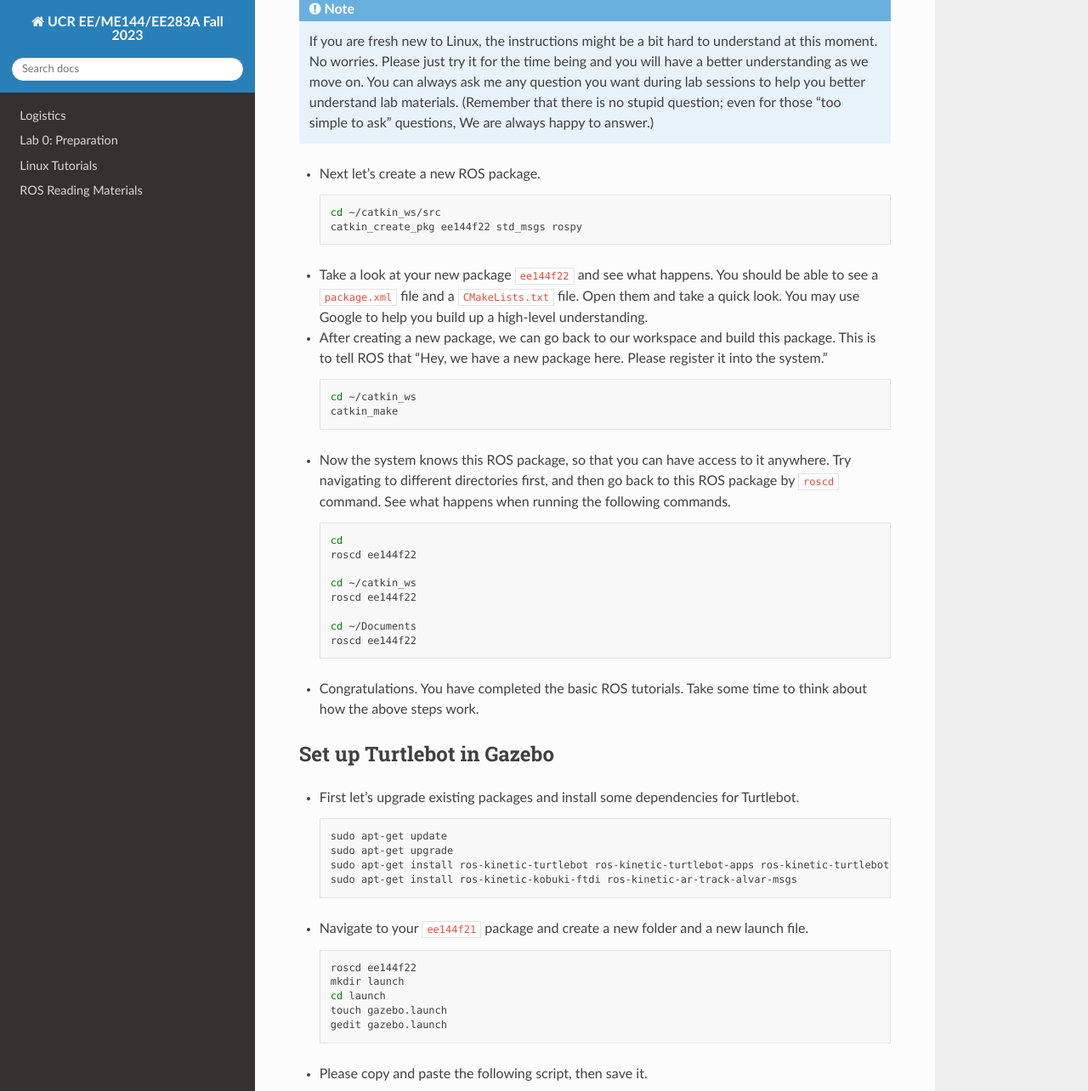
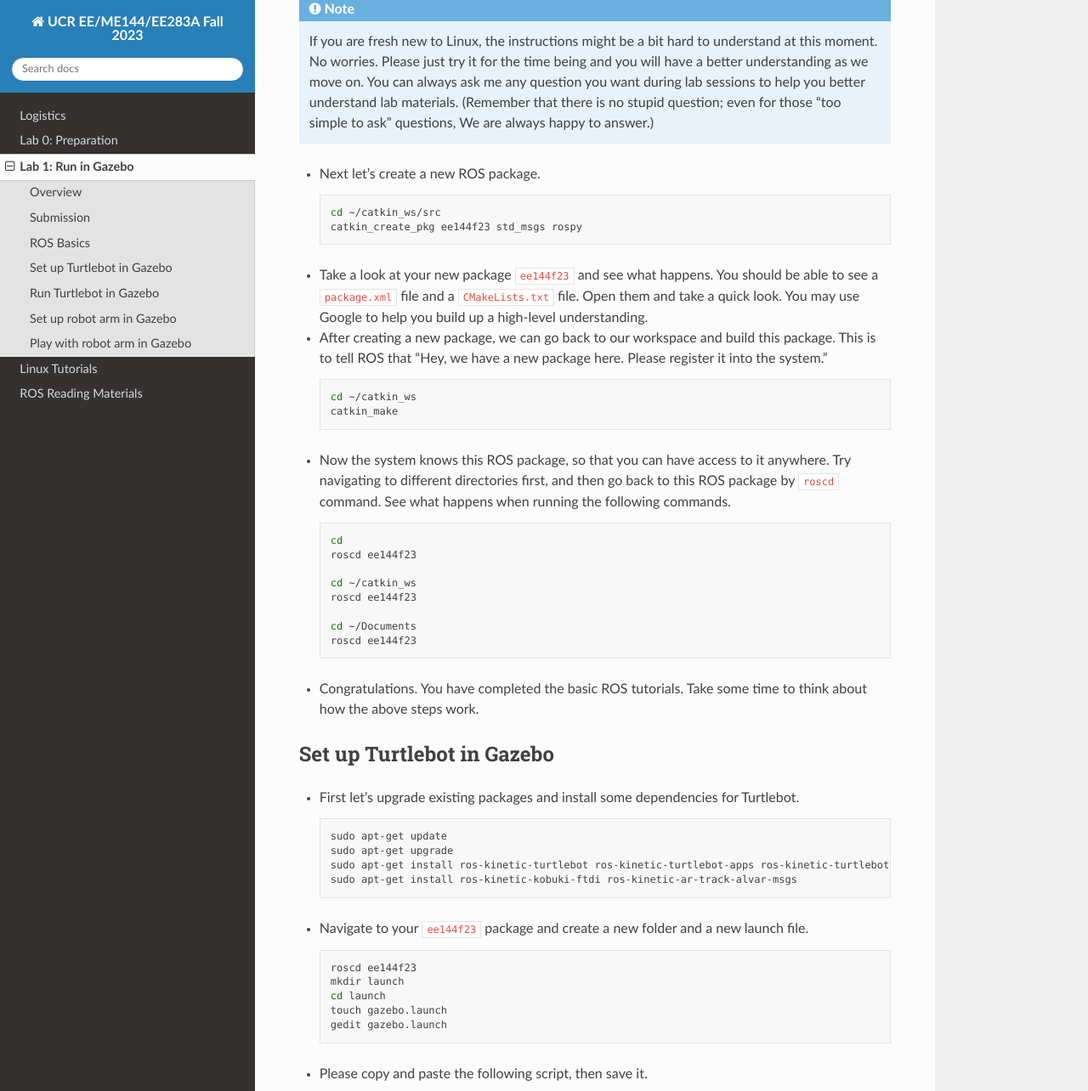
Before and after one commit to UCR-Robotics/ee144, a Sphinx documentation site: the page built from docs/lab1.rst, in a window 1280 px wide and 1400 px high, scrolled down 1226 px, cut to the strip 0-1284 px from the top of the window. Shown: the whole strip at 85% size. Built offline with Sphinx 7.4.7 and the Read the Docs theme 2.0.0, drawn with Linux system fonts in a browser that asks for light colours; some of the changed text lies outside the part shown.

Commit message:
up-to-date

```diff
--- a/docs/index.rst
+++ b/docs/index.rst
@@ -24,3 +25,4 @@
 - 09/22/2023: Welcome!
 - 09/29/2023: Please read `logistics <logistics.html>`_.
 - 09/29/2023: `Lab 0 <lab0.html>`_ is up.
+- 10/01/2023: `Lab 1 <lab1.html>`_ is up.
--- a/docs/lab1.rst
+++ b/docs/lab1.rst
@@ -67,9 +67,9 @@
   .. code-block:: bash
 
     cd ~/catkin_ws/src
-    catkin_create_pkg ee144f22 std_msgs rospy
+    catkin_create_pkg ee144f23 std_msgs rospy
 
-- Take a look at your new package ``ee144f22`` and see what happens. You should be able to see a ``package.xml`` file
+- Take a look at your new package ``ee144f23`` and see what happens. You should be able to see a ``package.xml`` file
   and a ``CMakeLists.txt`` file. Open them and take a quick look.
   You may use Google to help you build up a high-level understanding.
 
@@ -88,13 +88,13 @@
   .. code-block:: bash
 
     cd
-    roscd ee144f22
+    roscd ee144f23
 
     cd ~/catkin_ws
-    roscd ee144f22
+    roscd ee144f23
 
     cd ~/Documents
-    roscd ee144f22
+    roscd ee144f23
 
 - Congratulations. You have completed the basic ROS tutorials.
   Take some time to think about how the above steps work.
@@ -112,11 +112,11 @@
     sudo apt-get install ros-kinetic-turtlebot ros-kinetic-turtlebot-apps ros-kinetic-turtlebot-interactions ros-kinetic-turtlebot-simulator
     sudo apt-get install ros-kinetic-kobuki-ftdi ros-kinetic-ar-track-alvar-msgs
 
-- Navigate to your ``ee144f21`` package and create a new folder and a new launch file.
+- Navigate to your ``ee144f23`` package and create a new folder and a new launch file.
 
   .. code-block:: bash
 
-    roscd ee144f22
+    roscd ee144f23
     mkdir launch
     cd launch
     touch gazebo.launch
@@ -137,7 +137,7 @@
 
   .. code-block:: bash
 
-    roslaunch ee144f22 gazebo.launch
+    roslaunch ee144f23 gazebo.launch
 
 .. note::
 
--- a/docs/lab2.rst
+++ b/docs/lab2.rst
@@ -25,7 +25,7 @@
 
 #. Demo: required during the lab session (will use autograder; see below)
 
-#. Due time: 5:00pm, Oct 14, Friday
+#. Due time: 5:00pm, Oct 27, Friday
 
 #. Files to submit: (please use exactly the same filename; case sensitive)
 
--- a/docs/lab3.rst
+++ b/docs/lab3.rst
@@ -32,7 +32,7 @@
 
 #. Demo: required during the lab session (will use autograder; see below)
 
-#. Due time: 5:00pm, Oct 21, Friday
+#. Due time: 5:00pm, Nov 3, Friday
 
 #. Files to submit: (please use exactly the same filename; case sensitive)
 
--- a/docs/lab4.rst
+++ b/docs/lab4.rst
@@ -39,7 +39,7 @@
 
 #. Demo: Both of the teammates will be asked questions.
 
-#. Due time: 5:00pm, Nov. 4th, Friday (in two weeks)
+#. Due time: 5:00pm, Nov 10, Friday
 
 #. Files to submit: (please submit exactly the same file)
 
--- a/docs/lab5.rst
+++ b/docs/lab5.rst
@@ -17,7 +17,7 @@
 
 #. Demo: During the lab time.
 
-#. Due time: 17:00 pm, Nov 4th, Friday
+#. Due time: 17:00 pm, Nov 17, Friday
 
 #. Files to submit:
 
```
Also changed, not shown: other parts of docs/index.rst (+1 -0 lines), other parts of docs/lab1.rst (+1 -1 lines).
